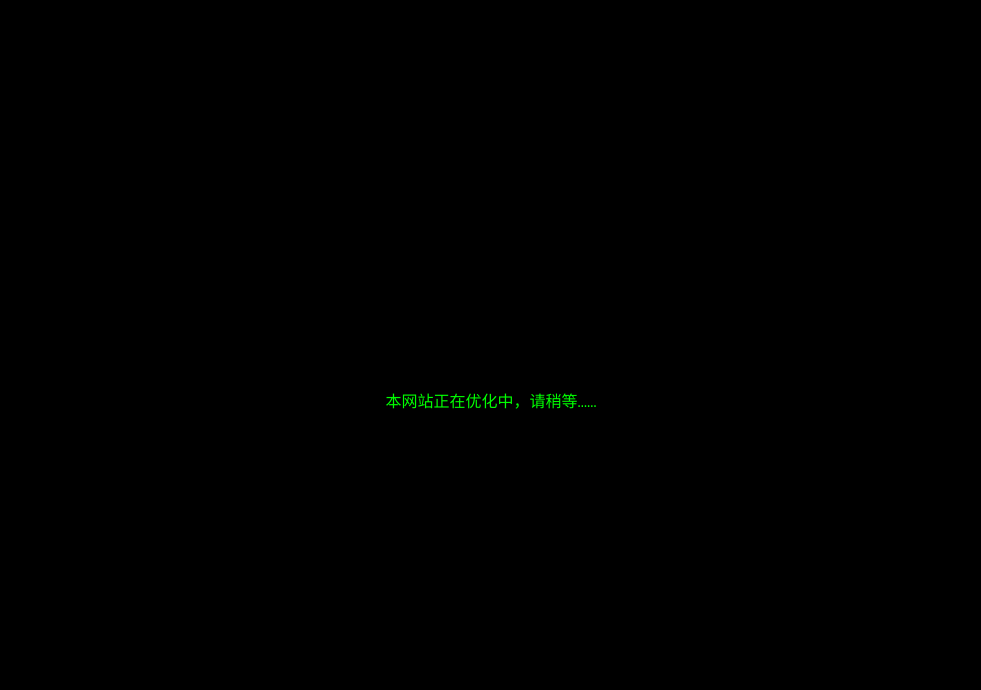
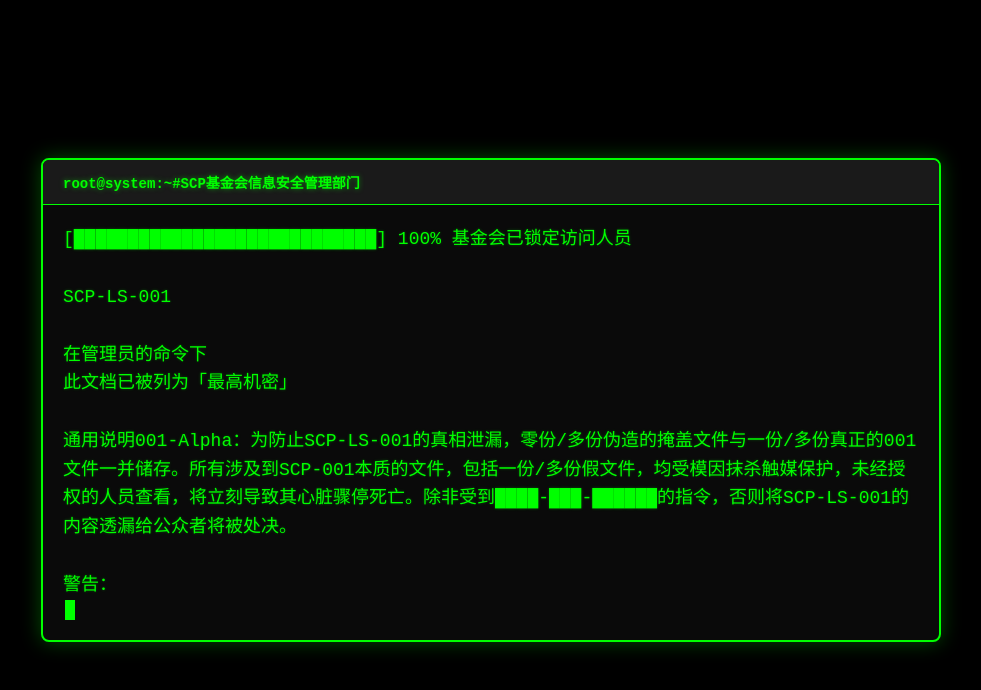
Before and after one commit to luoshui0213/luoshui0213.github.io, a plain HTML site: page index.html in a window 1280 px wide. Shown: the whole page, without its empty margins (149-1130 px from the left). Drawn offline with Linux system fonts and the light colour scheme.

Commit message:
更新 index.html

```diff
--- a/index.html
+++ b/index.html
@@ -283,8 +283,6 @@
     </style>
 </head>
 <body>
-<p>本网站正在优化中，请稍等……</p>
-<!--
     <div class="terminal-container">
         <div class="terminal-header">
             <span class="terminal-title">root@system:~#SCP基金会信息安全管理部门</span>
@@ -603,6 +601,6 @@ SCP-LS-001
             init();
         }
     </script>
-<script type="module" src="https://static.cloudflareinsights.com/beacon.min.js/vce701823e78c4301a35b7e07294d87301792088814092" integrity="sha512-UKNk8GbxkABxKcXYuLkO16EleLGUkcvJWtpSNmExE0Too3ZaFAxTscNWEc1OdAv5/BikHawapSCaiD2XCmp+Bw==" data-cf-beacon='{"version":"2024.11.0","token":"0656c346772f424ca931eea5ce76d686","r":1,"spa":2}' crossorigin="anonymous"></script>  -->
+<script type="module" src="https://static.cloudflareinsights.com/beacon.min.js/vce701823e78c4301a35b7e07294d87301792088814092" integrity="sha512-UKNk8GbxkABxKcXYuLkO16EleLGUkcvJWtpSNmExE0Too3ZaFAxTscNWEc1OdAv5/BikHawapSCaiD2XCmp+Bw==" data-cf-beacon='{"version":"2024.11.0","token":"0656c346772f424ca931eea5ce76d686","r":1,"spa":2}' crossorigin="anonymous"></script>
 </body>
 </html>
```
